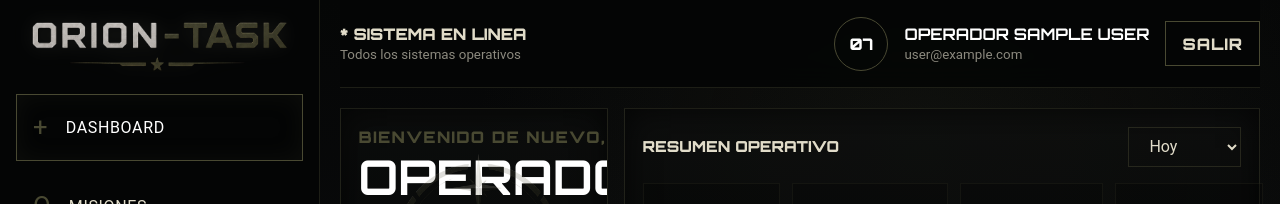
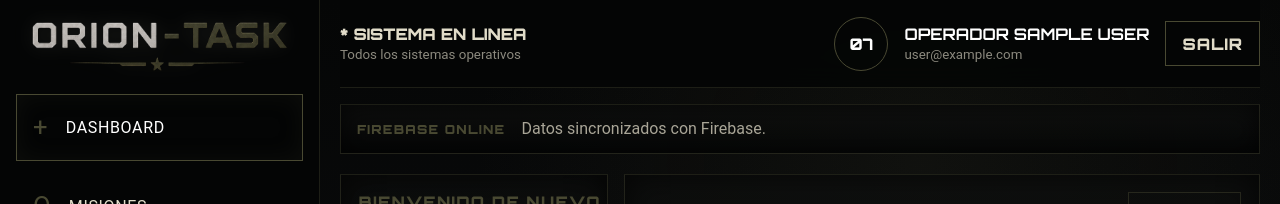
Before and after one commit to Emanuel-Melo/ProyectoM4_EmanuelFlorez, a React (Vite) app: page /dashboard in a window 1280 px wide. Shown: the top 204 px of the page. Built offline with nearby package versions, Linux system fonts and the light colour scheme; no server answers; the database is empty; sample sign-in values are in the browser's storage.

Commit message:
Se agregaron cambios en el desarrollo de UXUI de la aplicacion, se agregaron reglas CRUD para que el usuario se familiarice con la app sin perderse con procesos de fucnionamiento de la app

```diff
--- a/src/features/dashboard/dashboard.service.ts
+++ b/src/features/dashboard/dashboard.service.ts
@@ -37,6 +37,13 @@ type FirestoreTask = Omit<ScheduledTask, "id"> & {
 
 function sortByNewest<T extends { id: string }>(items: T[]) {
   return [...items].reverse();
+}
+
+function withoutClientFields<T extends { id?: string; userId?: string }>(item: T) {
+  const copy = { ...item };
+  delete copy.id;
+  delete copy.userId;
+  return copy;
 }
 
 export function subscribeDashboardData(userId: string, { onData, onError }: DashboardSubscription): Unsubscribe {
@@ -85,13 +92,13 @@ export function subscribeDashboardData(userId: string, { onData, onError }: Dash
 }
 
 export async function createMissionForUser(userId: string, mission: Mission) {
-  const { id: _id, userId: _userId, ...missionData } = mission;
+  const missionData = withoutClientFields(mission);
   const payload: FirestoreMission = { ...missionData, userId };
   await addDoc(collection(db, "missions"), payload);
 }
 
 export async function updateMissionForUser(missionId: string, updates: Partial<Mission>) {
-  const { id: _id, userId: _userId, ...missionUpdates } = updates;
+  const missionUpdates = withoutClientFields(updates);
   await updateDoc(doc(db, "missions", missionId), missionUpdates);
 }
 
@@ -101,7 +108,7 @@ export async function createObjectiveForUser(userId: string, objective: Omit<Obj
 }
 
 export async function updateObjectiveForUser(objectiveId: string, updates: Partial<Objective>) {
-  const { id: _id, userId: _userId, ...objectiveUpdates } = updates;
+  const objectiveUpdates = withoutClientFields(updates);
   await updateDoc(doc(db, "objectives", objectiveId), objectiveUpdates);
 }
 
@@ -110,13 +117,13 @@ export async function deleteObjectiveForUser(objectiveId: string) {
 }
 
 export async function createTaskForUser(userId: string, task: ScheduledTask) {
-  const { id: _id, userId: _userId, ...taskData } = task;
+  const taskData = withoutClientFields(task);
   const payload: FirestoreTask = { ...taskData, userId };
   await addDoc(collection(db, "scheduledTasks"), payload);
 }
 
 export async function updateTaskForUser(taskId: string, updates: Partial<ScheduledTask>) {
-  const { id: _id, userId: _userId, ...taskUpdates } = updates;
+  const taskUpdates = withoutClientFields(updates);
   await updateDoc(doc(db, "scheduledTasks", taskId), taskUpdates);
 }
 
--- a/src/pages/DashboardPage.css
+++ b/src/pages/DashboardPage.css
@@ -204,6 +204,98 @@
   letter-spacing: 0.06rem;
   padding: 0.7rem 1rem;
   text-transform: uppercase;
+}
+
+.command-sync,
+.command-loading {
+  border: 1px solid rgb(73 73 50 / 34%);
+  background:
+    linear-gradient(180deg, rgb(225 220 201 / 4%), transparent),
+    rgb(5 6 6 / 72%);
+  box-shadow: inset 0 0 26px rgb(0 0 0 / 72%);
+}
+
+.command-sync {
+  display: flex;
+  align-items: center;
+  gap: 1rem;
+  margin-top: 1rem;
+  padding: 0.9rem 1rem;
+}
+
+.command-sync span {
+  color: #494932;
+  font-family: "Orbitron", sans-serif;
+  font-size: 0.78rem;
+  font-weight: 900;
+  letter-spacing: 0.08rem;
+  text-transform: uppercase;
+  white-space: nowrap;
+}
+
+.command-sync p {
+  margin: 0;
+  color: rgb(225 220 201 / 74%);
+}
+
+.command-sync--online {
+  border-color: rgb(73 73 50 / 34%);
+}
+
+.command-sync--loading {
+  border-color: rgb(225 220 201 / 24%);
+}
+
+.command-sync--error {
+  border-color: rgb(255 255 255 / 54%);
+  box-shadow:
+    inset 0 0 26px rgb(0 0 0 / 72%),
+    0 0 22px rgb(255 255 255 / 10%);
+}
+
+.command-sync--error span,
+.command-sync--error p {
+  color: #ffffff;
+}
+
+.command-sync--action {
+  border-color: rgb(73 73 50 / 58%);
+}
+
+.command-loading {
+  display: grid;
+  min-height: 360px;
+  place-items: center;
+  align-content: center;
+  gap: 1rem;
+  margin-top: 1.25rem;
+  padding: 2rem;
+  text-align: center;
+}
+
+.command-loading div {
+  width: 72px;
+  height: 72px;
+  border: 1px solid rgb(73 73 50 / 28%);
+  border-top-color: #e1dcc9;
+  border-radius: 50%;
+  animation: command-spin 900ms linear infinite;
+}
+
+.command-loading strong {
+  color: #ffffff;
+  font-family: "Orbitron", sans-serif;
+  text-transform: uppercase;
+}
+
+.command-loading span {
+  color: rgb(225 220 201 / 64%);
+}
+
+@keyframes command-spin {
+  to {
+    transform: rotate(360deg);
+  }
 }
 
 .command__grid {
@@ -1060,4 +1152,9 @@
   .activity-list li {
     flex-direction: column;
   }
+
+  .command-sync {
+    align-items: flex-start;
+    flex-direction: column;
+  }
 }
--- a/src/pages/DashboardPage.tsx
+++ b/src/pages/DashboardPage.tsx
@@ -6,67 +6,24 @@ import MissionsSection from "../components/dashboard/sections/MissionsSection";
 import ObjectivesSection from "../components/dashboard/sections/ObjectivesSection";
 import ReportsSection from "../components/dashboard/sections/ReportsSection";
 import TasksSection from "../components/dashboard/sections/TasksSection";
-import { navItems, objectives as defaultObjectiveTitles } from "../features/dashboard/dashboard.data";
+import { useAuthCtx } from "../context/AuthContext";
+import { navItems } from "../features/dashboard/dashboard.data";
+import {
+  createMissionForUser,
+  createObjectiveForUser,
+  createTaskForUser,
+  deleteObjectiveForUser,
+  deleteTaskForUser,
+  subscribeDashboardData,
+  updateMissionForUser,
+  updateObjectiveForUser,
+  updateTaskForUser,
+} from "../features/dashboard/dashboard.service";
 import type { DashboardSectionId, Mission, Objective, ScheduledTask } from "../features/dashboard/dashboard.types";
-import { useAuthCtx } from "../context/AuthContext";
 import "./DashboardPage.css";
-
-const MISSIONS_STORAGE_KEY = "orion-task:missions";
-const OBJECTIVES_STORAGE_KEY = "orion-task:objectives";
-const TASKS_STORAGE_KEY = "orion-task:tasks";
 
 function getTodayKey() {
   return new Date().toISOString().slice(0, 10);
-}
-
-function loadStoredMissions(): Mission[] {
-  try {
-    const storedMissions = localStorage.getItem(MISSIONS_STORAGE_KEY);
-    if (!storedMissions) return [];
-
-    const parsedMissions = JSON.parse(storedMissions) as Mission[];
-    return Array.isArray(parsedMissions) ? parsedMissions : [];
-  } catch {
-    return [];
-  }
-}
-
-function loadStoredObjectives(): Objective[] {
-  const today = getTodayKey();
-
-  try {
-    const storedObjectives = localStorage.getItem(OBJECTIVES_STORAGE_KEY);
-    if (!storedObjectives) {
-      return defaultObjectiveTitles.map((title) => ({
-        id: crypto.randomUUID(),
-        title,
-        completed: false,
-        createdAt: today,
-        operativeDate: today,
-      }));
-    }
-
-    const parsedObjectives = JSON.parse(storedObjectives) as Objective[];
-    if (!Array.isArray(parsedObjectives)) return [];
-
-    return parsedObjectives.map((objective) =>
-      objective.operativeDate === today ? objective : { ...objective, completed: false, operativeDate: today },
-    );
-  } catch {
-    return [];
-  }
-}
-
-function loadStoredTasks(): ScheduledTask[] {
-  try {
-    const storedTasks = localStorage.getItem(TASKS_STORAGE_KEY);
-    if (!storedTasks) return [];
-
-    const parsedTasks = JSON.parse(storedTasks) as ScheduledTask[];
-    return Array.isArray(parsedTasks) ? parsedTasks : [];
-  } catch {
-    return [];
-  }
 }
 
 function getMissionScore(mission: Mission) {
@@ -74,43 +31,65 @@ function getMissionScore(mission: Mission) {
   return (mission.progress + taskScore) / 2;
 }
 
+function getDashboardErrorMessage(error: Error) {
+  const message = error.message.toLowerCase();
+
+  if (message.includes("permission") || message.includes("denied")) {
+    return "Acceso denegado. Las reglas de Firestore no permiten leer o modificar estos datos.";
+  }
+
+  if (message.includes("unavailable") || message.includes("network") || message.includes("offline")) {
+    return "Error de conexion. Verifica internet o la disponibilidad de Firebase.";
+  }
+
+  return "Error del servidor. No se pudo sincronizar la informacion operativa.";
+}
+
 export default function DashboardPage() {
   const { user, logout } = useAuthCtx();
   const operatorName = user?.displayName || user?.email?.split("@")[0] || "Comandante";
   const [activeSection, setActiveSection] = useState<DashboardSectionId>("dashboard");
-  const [missions, setMissions] = useState<Mission[]>(loadStoredMissions);
-  const [objectives, setObjectives] = useState<Objective[]>(loadStoredObjectives);
-  const [tasks, setTasks] = useState<ScheduledTask[]>(loadStoredTasks);
+  const [missions, setMissions] = useState<Mission[]>([]);
+  const [objectives, setObjectives] = useState<Objective[]>([]);
+  const [tasks, setTasks] = useState<ScheduledTask[]>([]);
+  const [syncStatus, setSyncStatus] = useState<"loading" | "online" | "error">("loading");
+  const [syncMessage, setSyncMessage] = useState("Sincronizando datos del operador...");
+  const [actionMessage, setActionMessage] = useState<string | null>(null);
 
   useEffect(() => {
-    localStorage.setItem(MISSIONS_STORAGE_KEY, JSON.stringify(missions));
-  }, [missions]);
+    if (!user) return;
 
-  useEffect(() => {
-    localStorage.setItem(OBJECTIVES_STORAGE_KEY, JSON.stringify(objectives));
-  }, [objectives]);
+    const unsubscribe = subscribeDashboardData(user.uid, {
+      onData: (dashboardData) => {
+        setMissions(dashboardData.missions);
+        setObjectives(dashboardData.objectives);
+        setTasks(dashboardData.tasks);
+        setSyncStatus("online");
+        setSyncMessage("Datos sincronizados con Firebase.");
+      },
+      onError: (error) => {
+        setSyncStatus("error");
+        setSyncMessage(getDashboardErrorMessage(error));
+      },
+    });
 
-  useEffect(() => {
-    localStorage.setItem(TASKS_STORAGE_KEY, JSON.stringify(tasks));
-  }, [tasks]);
+    return unsubscribe;
+  }, [user]);
 
   const missionAverage = useMemo(() => {
     if (missions.length === 0) return 0;
-
     const totalScore = missions.reduce((total, mission) => total + getMissionScore(mission), 0);
     return Math.round(totalScore / missions.length);
   }, [missions]);
 
   const objectiveAverage = useMemo(() => {
     if (objectives.length === 0) return 0;
-
     const completedCount = objectives.filter((objective) => objective.completed).length;
     return Math.round((completedCount / objectives.length) * 100);
   }, [objectives]);
 
   const taskAverage = useMemo(() => {
     if (tasks.length === 0) return 0;
-
     const completedCount = tasks.filter((task) => task.completed).length;
     return Math.round((completedCount / tasks.length) * 100);
   }, [tasks]);
@@ -119,65 +98,76 @@ export default function DashboardPage() {
     return Math.round(missionAverage * 0.4 + objectiveAverage * 0.3 + taskAverage * 0.3);
   }, [missionAverage, objectiveAverage, taskAverage]);
 
-  function createMission(mission: Mission) {
-    setMissions((currentMissions) => [mission, ...currentMissions]);
+  async function runDashboardAction(action: () => Promise<void>, message: string) {
+    setActionMessage("Procesando operacion...");
+    try {
+      await action();
+      setActionMessage(message);
+      window.setTimeout(() => setActionMessage(null), 2600);
+    } catch (error) {
+      setSyncStatus("error");
+      setSyncMessage(getDashboardErrorMessage(error as Error));
+      setActionMessage(null);
+    }
   }
 
-  function updateMission(missionId: string, updates: Partial<Mission>) {
-    setMissions((currentMissions) =>
-      currentMissions.map((mission) => {
-        if (mission.id !== missionId) return mission;
+  async function createMission(mission: Mission) {
+    if (!user) return;
+    await runDashboardAction(() => createMissionForUser(user.uid, mission), "Mision creada y guardada en Firebase.");
+  }
 
-        const updatedMission = { ...mission, ...updates };
-        if (mission.progress < 100 && updatedMission.progress === 100) {
-          window.alert(`${updatedMission.name} completada.`);
-        }
+  async function updateMission(missionId: string, updates: Partial<Mission>) {
+    const mission = missions.find((currentMission) => currentMission.id === missionId);
+    const willComplete = mission ? mission.progress < 100 && updates.progress === 100 : false;
 
-        return updatedMission;
-      }),
+    await runDashboardAction(
+      () => updateMissionForUser(missionId, updates),
+      willComplete ? `${mission?.name || "Mision"} completada.` : "Mision actualizada en Firebase.",
     );
   }
 
-  function createObjective(title: string) {
+  async function createObjective(title: string) {
+    if (!user) return;
     const today = getTodayKey();
-    setObjectives((currentObjectives) => [
-      {
-        id: crypto.randomUUID(),
-        title,
-        completed: false,
-        createdAt: today,
-        operativeDate: today,
-      },
-      ...currentObjectives,
-    ]);
-  }
-
-  function toggleObjective(objectiveId: string) {
-    setObjectives((currentObjectives) =>
-      currentObjectives.map((objective) =>
-        objective.id === objectiveId ? { ...objective, completed: !objective.completed } : objective,
-      ),
+    await runDashboardAction(
+      () =>
+        createObjectiveForUser(user.uid, {
+          title,
+          completed: false,
+          createdAt: today,
+          operativeDate: today,
+        }),
+      "Objetivo creado y guardado en Firebase.",
     );
   }
 
-  function deleteObjective(objectiveId: string) {
-    if (!window.confirm("Desea eliminar este objetivo?")) return;
-    setObjectives((currentObjectives) => currentObjectives.filter((objective) => objective.id !== objectiveId));
-  }
+  async function toggleObjective(objectiveId: string) {
+    const objective = objectives.find((currentObjective) => currentObjective.id === objectiveId);
+    if (!objective) return;
 
-  function createTask(task: ScheduledTask) {
-    setTasks((currentTasks) => [task, ...currentTasks]);
-  }
-
-  function updateTask(taskId: string, updates: Partial<ScheduledTask>) {
-    setTasks((currentTasks) =>
-      currentTasks.map((task) => (task.id === taskId ? { ...task, ...updates } : task)),
+    await runDashboardAction(
+      () => updateObjectiveForUser(objectiveId, { completed: !objective.completed }),
+      "Objetivo actualizado en Firebase.",
     );
   }
 
-  function deleteTask(taskId: string) {
+  async function deleteObjective(objectiveId: string) {
+    if (!window.confirm("Desea eliminar este objetivo?")) return;
+    await runDashboardAction(() => deleteObjectiveForUser(objectiveId), "Objetivo eliminado de Firebase.");
+  }
+
+  async function createTask(task: ScheduledTask) {
+    if (!user) return;
+    await runDashboardAction(() => createTaskForUser(user.uid, task), "Tarea guardada en Firebase.");
+  }
+
+  async function updateTask(taskId: string, updates: Partial<ScheduledTask>) {
+    await runDashboardAction(() => updateTaskForUser(taskId, updates), "Tarea actualizada en Firebase.");
+  }
+
+  async function deleteTask(taskId: string) {
     if (!window.confirm("Desea eliminar esta tarea?")) return;
-    setTasks((currentTasks) => currentTasks.filter((task) => task.id !== taskId));
+    await runDashboardAction(() => deleteTaskForUser(taskId), "Tarea eliminada de Firebase.");
   }
 
   return (
@@ -225,7 +215,27 @@ export default function DashboardPage() {
           </div>
         </header>
 
-        {activeSection === "dashboard" && (
+        <div className={`command-sync command-sync--${syncStatus}`} role={syncStatus === "error" ? "alert" : "status"}>
+          <span>{syncStatus === "loading" ? "Sincronizando" : syncStatus === "error" ? "Alerta" : "Firebase online"}</span>
+          <p>{syncMessage}</p>
+        </div>
+
+        {actionMessage && (
+          <div className="command-sync command-sync--action" role="status">
+            <span>Operacion</span>
+            <p>{actionMessage}</p>
+          </div>
+        )}
+
+        {syncStatus === "loading" && (
+          <section className="command-loading" aria-label="Cargando datos">
+            <div />
+            <strong>Estableciendo enlace seguro con Firebase</strong>
+            <span>Recuperando misiones, objetivos y tareas de esta cuenta.</span>
+          </section>
+        )}
+
+        {syncStatus !== "loading" && activeSection === "dashboard" && (
           <DashboardOverview
             missions={missions}
             tasks={tasks}
@@ -237,7 +247,7 @@ export default function DashboardPage() {
             setActiveSection={setActiveSection}
           />
         )}
-        {activeSection === "missions" && (
+        {syncStatus !== "loading" && activeSection === "missions" && (
           <MissionsSection
             missions={missions}
             missionAverage={missionAverage}
@@ -245,7 +255,7 @@ export default function DashboardPage() {
             onUpdateMission={updateMission}
           />
         )}
-        {activeSection === "objectives" && (
+        {syncStatus !== "loading" && activeSection === "objectives" && (
           <ObjectivesSection
             objectives={objectives}
             onCreateObjective={createObjective}
@@ -253,13 +263,13 @@ export default function DashboardPage() {
             onDeleteObjective={deleteObjective}
           />
         )}
-        {activeSection === "tasks" && (
+        {syncStatus !== "loading" && activeSection === "tasks" && (
           <TasksSection tasks={tasks} onCreateTask={createTask} onUpdateTask={updateTask} onDeleteTask={deleteTask} />
         )}
-        {activeSection === "calendar" && (
+        {syncStatus !== "loading" && activeSection === "calendar" && (
           <CalendarSection missions={missions} objectives={objectives} tasks={tasks} />
         )}
-        {activeSection === "reports" && (
+        {syncStatus !== "loading" && activeSection === "reports" && (
           <ReportsSection
             reportScore={reportScore}
             missionAverage={missionAverage}
```
Also changed, not shown: 1 other file (tests, documents, lock files or other folders).
